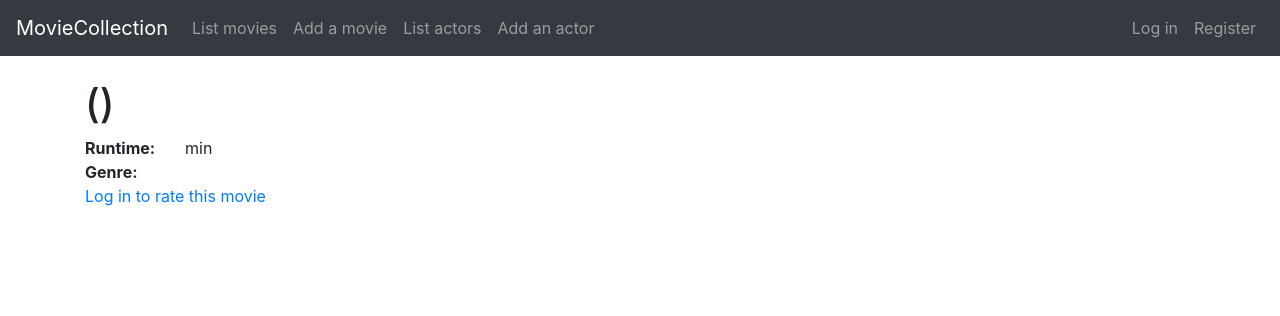
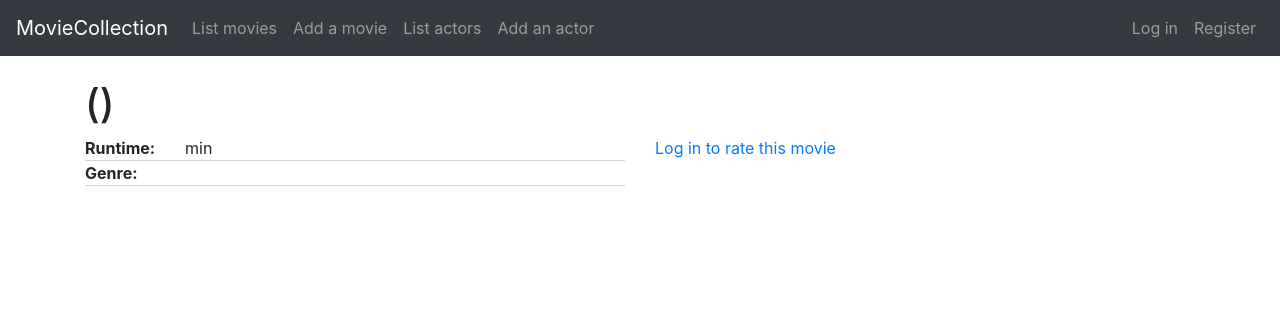
Before and after one commit to mhaapakangas/elokuvakokoelma, a Flask app: template application/templates/movies/view.html in a window 1280 px wide. Shown: the top 316 px of the page. Run offline with Flask 2, Linux system fonts and the light colour scheme; the template is opened without the code that fills it: values that come from a table or form of the project are taken from there, others are empty; some libraries are stand-ins or nearby versions.

Commit message:
change movie view page layout

```diff
--- a/application/templates/movies/view.html
+++ b/application/templates/movies/view.html
@@ -2,24 +2,31 @@
 
 {% block body %}
 <h1>{{ movie.name }} ({{ movie.year }})</h1>
-<div class="row" style="margin:0">
+<div class="row">
+  <div class="col-sm-6">
+    <div class="row" style="margin:0; border-bottom: 1px solid lightgray">
       <div style="width:100px"><strong>Runtime:</strong></div>
       <div>{{ movie.runtime }} min</div>
     </div>
-<div class="row" style="margin:0">
+    <div class="row" style="margin:0; border-bottom: 1px solid lightgray">
       <div style="width:100px"><strong>Genre:</strong></div>
       <div>{{ movie.genre }}</div>
     </div>
 
     {% if movie.actors %}
-<h5 style="margin-top:15px;">Cast</h5>
-<ul>
+    <div class="row" style="margin:0">
+      <div style="width:100px"><strong>Cast:</strong></div>
+      <div>
         {% for actor in movie.actors %}
-  <li>{{ actor.name }}</li>
+        <span>{{ actor.name }}</span>
+        <br/>
         {% endfor %}
-</ul>
+      </div>
+    </div>
     {% endif %}
+  </div>
 
+  <div class="col-sm-6">
     {% if current_user.is_authenticated %}
     <form method="POST" action="{{ url_for('update_wishlist', movie_id=movie.id) }}">
       <label> In wishlist </label>
@@ -44,4 +51,7 @@
     {% else %}
     <a href="{{ url_for('auth_login') }}">Log in to rate this movie</a>
     {% endif %}
+  </div>
+</div>
+
 {% endblock %}
```
Lines whose indentation alone changed are shown as unchanged.
